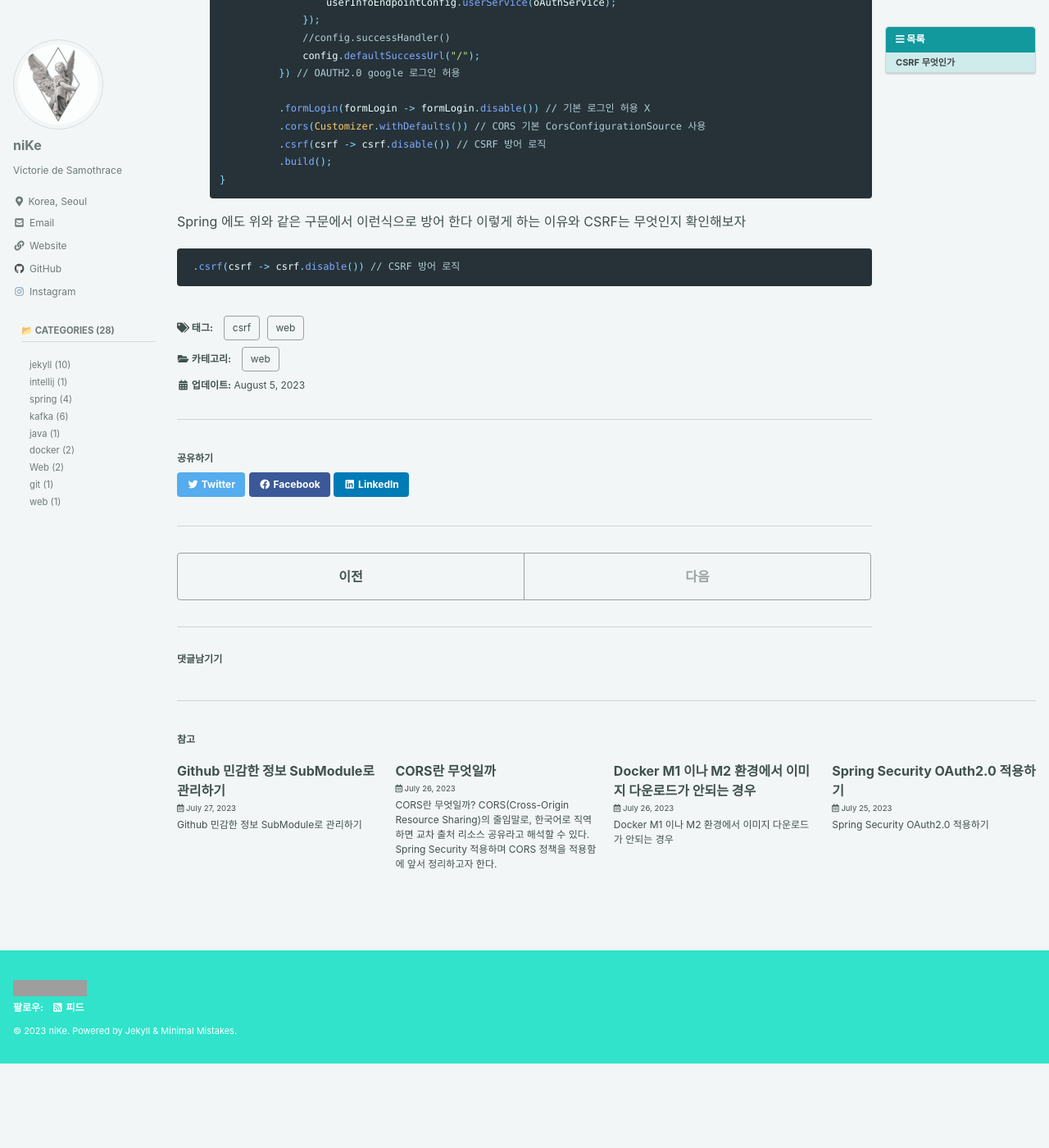
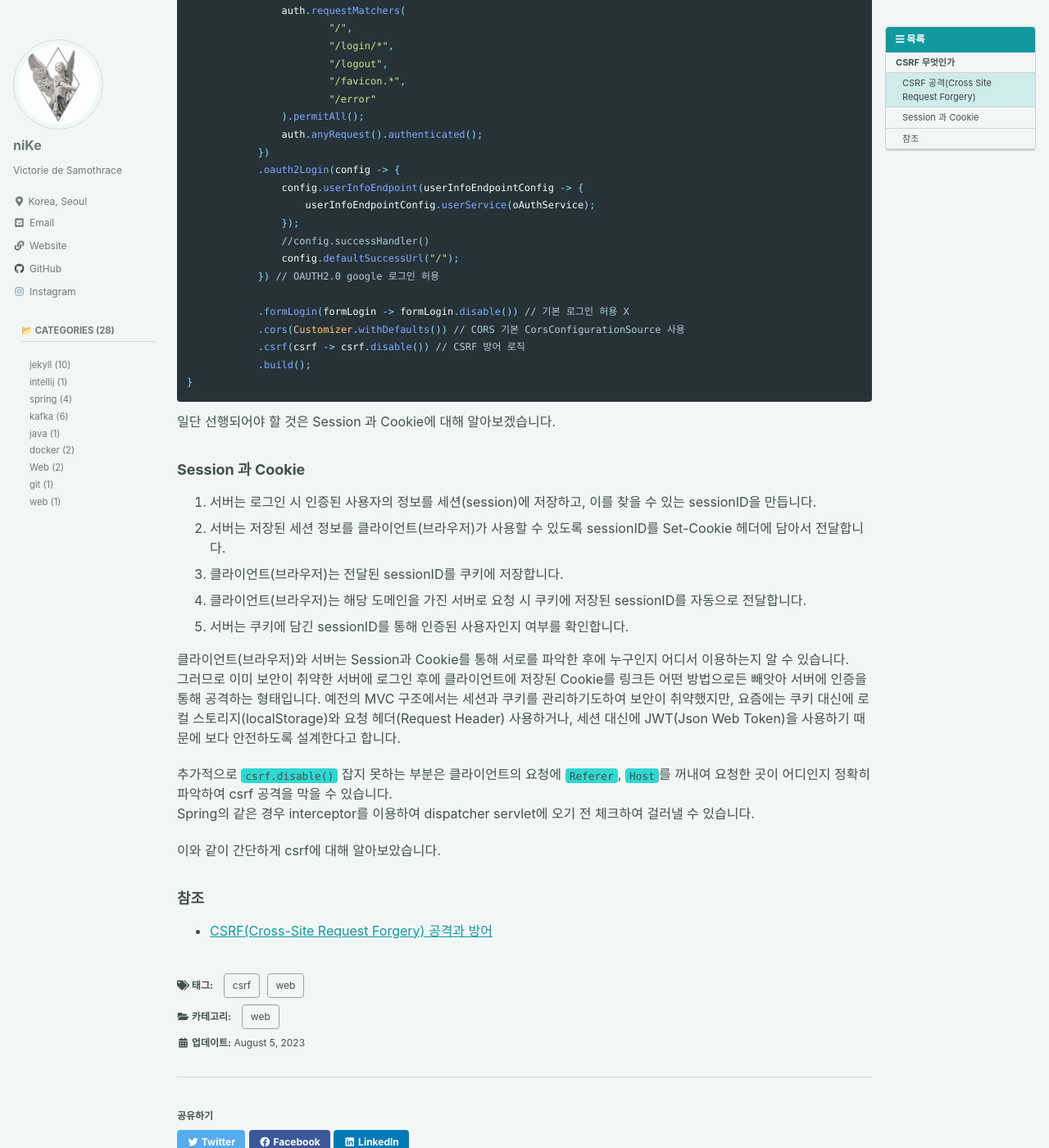
Before and after one commit to KwakTaeMin/KwakTaeMin.github.io, a Jekyll site: the page built from _posts/2023-08-05-CSRF.md, in a window 1280 px wide and 1400 px high, scrolled down 675 px. Shown: the whole window at 82% size. Built offline with Jekyll 4.4.1, drawn with Linux system fonts in a browser that asks for light colours; cached includes are drawn as plain includes; some web fonts are replaced; comment, search, counter and statistics services are not loaded; before the commit the page ends 1972 px from its top, so only the background shows below that; some of the changed text lies outside the part shown; grey boxes are pictures that could not be loaded.

Commit message:
CSRF 포스팅

````diff
--- a/_posts/2023-08-05-CSRF.md
+++ b/_posts/2023-08-05-CSRF.md
@@ -15,10 +15,17 @@ date: 2023-08-05T1:00:00Z
 
 ## CSRF 무엇인가
 
-CSRF 공격(Cross Site Request Forgery)
+### CSRF 공격(Cross Site Request Forgery)
 
+- CSRF(Cross-Site Request Forgery)는 악성 웹 사이트 공격 유형입니다. CSRF 공격을 원클릭 공격 또는 세션 라이딩이라고도 합니다. 이 공격 유형은 웹 사이트가 신뢰하는 사용자로부터 권한 없는 요청을 전송합니다.
 - 위조 요청을 전송하는 서비스(페이스북, 카카오, 네이버 기타 등등..)에 희생자가 로그인 상태
 - 희생자가 해커가 만든 피싱 사이트에 접속
+- 정상적인 사용자가 의도하지 않았지만, 자신도 모르게 서버를 공격하게 되는 경우입니다.
+- 공격자가 만든 악성 페이지를 통해 사용자는 자신도 모르게 공격을 수행합니다.
+
+`Spring Security`를 통하여 csrf 공격을 방어하게 됩니다. 하지만정확히 어떤 느낌인진 잘 모르겠죠
+정상적인 로그인을 통하여 서버에 요청하는 것이 아닌 공격자가 서버에 지속적으로 요청하게 되는 공격 정도라고만 이해하고 내려가보시죠
+
 ```java
 @Bean
 protected SecurityFilterChain webSecurityFilterChain(HttpSecurity http) throws Exception {
@@ -48,7 +55,26 @@ protected SecurityFilterChain webSecurityFilterChain(HttpSecurity http) throws E
 }
 ```
 
-Spring 에도 위와 같은 구문에서 이런식으로 방어 한다 이렇게 하는 이유와 CSRF는 무엇인지 확인해보자
-```java
- .csrf(csrf -> csrf.disable()) // CSRF 방어 로직
-```
+일단 선행되어야 할 것은 Session 과 Cookie에 대해 알아보겠습니다.
+
+### Session 과 Cookie
+
+1. 서버는 로그인 시 인증된 사용자의 정보를 세션(session)에 저장하고, 이를 찾을 수 있는 sessionID을 만듭니다.
+2. 서버는 저장된 세션 정보를 클라이언트(브라우저)가 사용할 수 있도록 sessionID를 Set-Cookie 헤더에 담아서 전달합니다.
+3. 클라이언트(브라우저)는 전달된 sessionID를 쿠키에 저장합니다.
+4. 클라이언트(브라우저)는 해당 도메인을 가진 서버로 요청 시 쿠키에 저장된 sessionID를 자동으로 전달합니다.
+5. 서버는 쿠키에 담긴 sessionID를 통해 인증된 사용자인지 여부를 확인합니다.
+
+클라이언트(브라우저)와 서버는 Session과 Cookie를 통해 서로를 파악한 후에 누구인지 어디서 이용하는지 알 수 있습니다.
+그러므로 이미 보안이 취약한 서버에 로그인 후에 클라이언트에 저장된 Cookie를 링크든 어떤 방법으로든 빼앗아 서버에 인증을 통해 공격하는 형태입니다.
+예전의 MVC 구조에서는 세션과 쿠키를 관리하기도하여 보안이 취약했지만,
+요즘에는 쿠키 대신에 로컬 스토리지(localStorage)와 요청 헤더(Request Header) 사용하거나, 세션 대신에 JWT(Json Web Token)을 사용하기 때문에 보다 안전하도록 설계한다고 합니다.
+
+추가적으로 `csrf.disable()` 잡지 못하는 부분은 클라이언트의 요청에 `Referer`, `Host`를 꺼내여 요청한 곳이 어디인지 정확히 파악하여 csrf 공격을 막을 수 있습니다.
+Spring의 같은 경우 interceptor를 이용하여 dispatcher servlet에 오기 전 체크하여 걸러낼 수 있습니다.
+
+이와 같이 간단하게 csrf에 대해 알아보았습니다.
+
+
+### 참조
+- [CSRF(Cross-Site Request Forgery) 공격과 방어](https://junhyunny.github.io/information/security/spring-boot/spring-security/cross-site-reqeust-forgery/)
````
